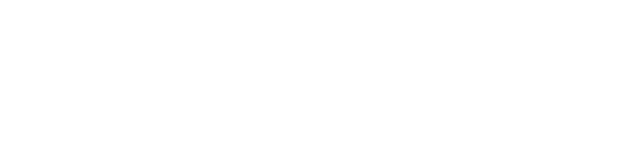
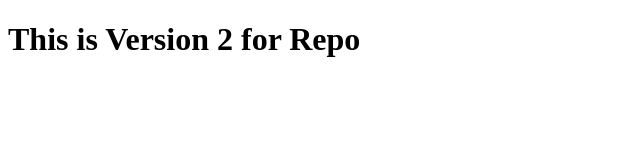
Before and after one commit to shirsatkshitij1847/myrepo, a plain HTML site: page index.html in a window 1280 px wide. Shown: the whole page, without its empty margins (0-640 px from the left). Drawn offline with Linux system fonts and the light colour scheme.

Commit message:
this is our second commit after modification of file

```diff
--- a/index.html
+++ b/index.html
@@ -5,5 +5,7 @@
     <meta name="viewport" content="width=device-width, initial-scale=1.0" />
     <title>Document</title>
   </head>
-  <body></body>
+  <body>
+    <h1>This is Version 2 for Repo</h1>
+  </body>
 </html>
```
